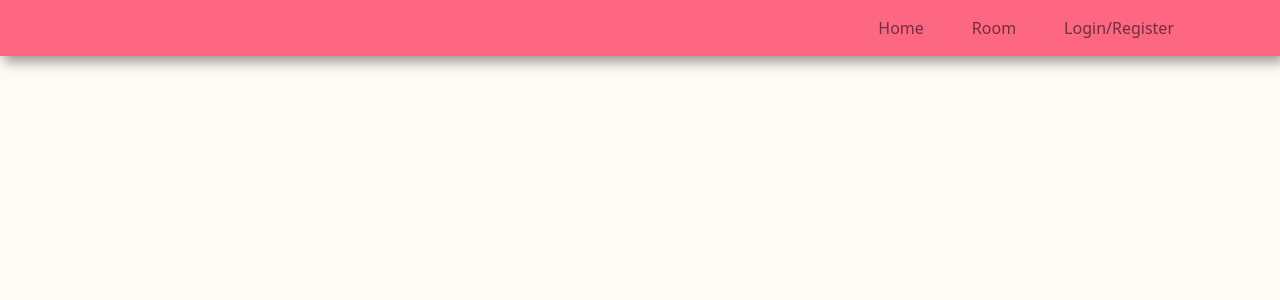
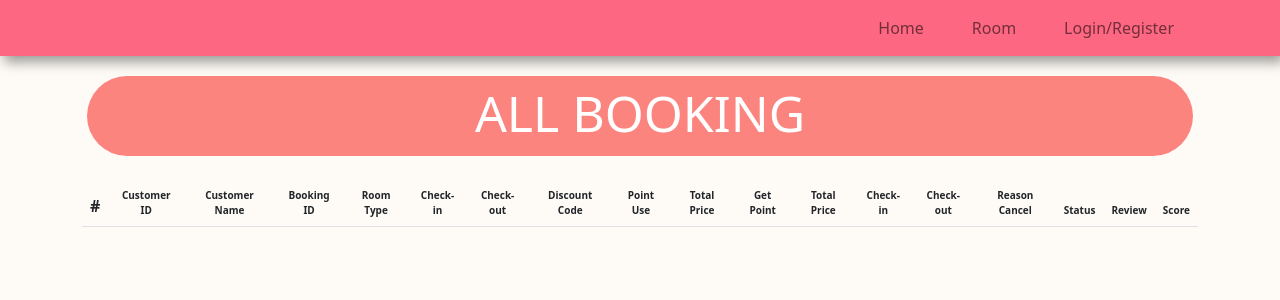
Before and after one commit to nightkuzan/nornmai_resort_fe, a React (Create React App) app: page /admin in a window 1280 px wide. Shown: the top 300 px of the page. Built offline with nearby package versions, Linux system fonts and the light colour scheme.

Commit message:
create AdminAllBooking and modify HisComp and css

```diff
--- a/src/App.css
+++ b/src/App.css
@@ -181,3 +181,7 @@ a.navbar-brand {
   background-color: rgb(144, 230, 183) !important;
   width: fit-content !important;
 }
+
+.t-size{
+  font-size: 10px;
+}
--- a/src/App.js
+++ b/src/App.js
@@ -18,6 +18,7 @@ import StaffEditComponent from './components/AdminComponents/StaffEditComponent'
 import StaffAddComponent from './components/AdminComponents/StaffAddComponent';
 import RoomAdminComponent from './components/AdminComponents/RoomAdminComponent';
 import BookingInfoComponent from './components/AdminComponents/BookingInfoComponent';
+import AdminAllBooking from './components/AdminComponents/AdminAllBooking';
 
 class App extends Component {
   loginStorage = '';
@@ -99,6 +100,7 @@ class App extends Component {
             <Route path="/staff" element={<StaffComponent />} />
             <Route path="/staff-edit" element={<StaffEditComponent />} />
             <Route path="/staff-add" element={<StaffAddComponent />} />
+            <Route path="/admin" element={<AdminAllBooking />} />
           </Routes>
         </BrowserRouter>
       </div>
--- /dev/null
+++ b/src/components/AdminComponents/AdminAllBooking.js
@@ -0,0 +1,72 @@
+import React, { Component } from 'react'
+
+export default class AdminAllBooking extends Component{
+    render(){
+        return(
+            <div className='container'>
+                <div className='header-his'>
+                    <header>ALL BOOKING</header>
+                </div>
+                <br/>
+                <table className="table">
+                    <thead>
+                        <tr>
+                            <th scope="col">#</th>
+                            <th scope="col" style={{ textAlign: "center" }} className='t-size' >
+                                Customer ID
+                            </th>
+                            <th scope="col" style={{ textAlign: "center" }} className='t-size'>
+                                Customer Name
+                            </th>
+                            <th scope="col" style={{ textAlign: "center" }} className='t-size'>
+                                Booking ID
+                            </th>
+                            <th scope="col" style={{ textAlign: "center" }} className='t-size'>
+                                Room Type
+                            </th>
+                            <th scope="col" style={{ textAlign: "center" }} className='t-size'>
+                                Check-in
+                            </th>
+                            <th scope="col" style={{ textAlign: "center" }} className='t-size'>
+                                Check-out
+                            </th>
+                            <th scope="col" style={{ textAlign: "center" }} className='t-size'>
+                                Discount Code
+                            </th>
+                            <th scope="col" style={{ textAlign: "center" }} className='t-size'>
+                                Point Use
+                            </th>
+                            <th scope="col" style={{ textAlign: "center" }} className='t-size'>
+                                Total Price
+                            </th>
+                            <th scope="col" style={{ textAlign: "center" }} className='t-size'>
+                                Get Point
+                            </th>
+                            <th scope="col" style={{ textAlign: "center" }} className='t-size'>
+                                Total Price
+                            </th>
+                            <th scope="col" style={{ textAlign: "center" }} className='t-size'>
+                                Check-in
+                            </th>
+                            <th scope="col" style={{ textAlign: "center" }} className='t-size'>
+                                Check-out
+                            </th>
+                            <th scope="col" style={{ textAlign: "center" }} className='t-size'>
+                                Reason Cancel
+                            </th>
+                            <th scope="col" style={{ textAlign: "center" }} className='t-size'>
+                                Status
+                            </th>
+                            <th scope="col" style={{ textAlign: "center" }} className='t-size'>
+                                Review
+                            </th>
+                            <th scope="col" style={{ textAlign: "center" }} className='t-size'>
+                                Score
+                            </th>
+                        </tr>
+                    </thead>
+                </table>
+            </div>
+        )
+    }
+}
--- a/src/components/HistoryComponent.js
+++ b/src/components/HistoryComponent.js
@@ -15,8 +15,8 @@ export default class HistoryComponent extends Component{
 
     componentDidMount() {
         this.loginStorage = JSON.parse(localStorage.getItem('login'));
-        this.setState({ 'userId': <div className="column-g">User ID : {this.loginStorage.ctUserId}</div> });
-        this.setState({ 'memberType': <div className="column-g">Member Type : {this.loginStorage.mbTypeName}</div> })
+        this.setState({ 'userId': <span className="column-g">User ID : {this.loginStorage.ctUserId}</span> });
+        this.setState({ 'memberType': <span className="column-g">Member Type : {this.loginStorage.mbTypeName}</span> })
         const requestOptions = {
             method: 'GET',
             headers: { 'Content-Type': 'application/json' }
@@ -25,7 +25,7 @@ export default class HistoryComponent extends Component{
         fetch('http://localhost:3001/history?userid='+ this.loginStorage.ctUserId, requestOptions)
         .then(response => response.json())
         .then(data => {
-            this.setState({ 'memberPoint': <div className="column-g">Member Point : {data.ctPoint}</div> })
+            this.setState({ 'memberPoint': <span className="column-g">Member Point : {data.ctPoint}</span> })
         })
         .catch(error => {
         console.error('There was an error!', error);
@@ -38,12 +38,58 @@ export default class HistoryComponent extends Component{
                 <div className='header-his'>
                     <header>HISTORY</header>
                 </div>
-                <hr className='hr-line'></hr>
-                <div className='ht-info'>
-                    {this.state.userId}
-                    {this.state.memberType}
-                    {this.state.memberPoint}
+                <hr/>
+                <div className='row'>
+                    <div className='col-12'>
+                        {this.state.userId}
+                        {this.state.memberType}
+                        {this.state.memberPoint}
+                    </div>
                 </div>
+                <br/>
+                <table className="table">
+                    <thead>
+                        <tr>
+                            <th scope="col">#</th>
+                            <th scope="col" style={{ textAlign: "center" }}>
+                                Booking ID
+                            </th>
+                            <th scope="col" style={{ textAlign: "center" }}>
+                                Room Type
+                            </th>
+                            <th scope="col" style={{ textAlign: "center" }}>
+                                Check-in
+                            </th>
+                            <th scope="col" style={{ textAlign: "center" }}>
+                                Floor
+                            </th>
+                            <th scope="col" style={{ textAlign: "center" }}>
+                                Check-out
+                            </th>
+                            <th scope="col" style={{ textAlign: "center" }}>
+                                Discount Code
+                            </th>
+                            <th scope="col" style={{ textAlign: "center" }}>
+                                Point Use
+                            </th>
+                            <th scope="col" style={{ textAlign: "center" }}>
+                                Total Price
+                            </th>
+                            <th scope="col" style={{ textAlign: "center" }}>
+                                Get Point
+                            </th>
+                            <th scope="col" style={{ textAlign: "center" }}>
+                                Reason
+                            </th>
+                            <th scope="col" style={{ textAlign: "center" }}>
+                                Status
+                            </th>
+                            <th scope="col" style={{ textAlign: "center" }}>
+                                Cancel/Review
+                            </th>
+                        </tr>
+                    </thead>
+                </table>
             </div>
         )
     }
--- a/src/components/css/history.css
+++ b/src/components/css/history.css
@@ -2,31 +2,29 @@
     text-align: center;
     height: 80px;
     font-size: 50px;
-    margin-left: 120px;
-    margin-right: 120px;
+    margin-left: 5px;
+    margin-right: 5px;
     background-color: #FC847E;
     border-radius: 2em;
     color: white;
+    margin-top: 20px;
+}
+
+/* .hr-line{
+    border-top: 5px solid black;
+    margin-right: 5px;
+
+} */
+
+.column-g {
+    border-radius: 25px;
+    background-color:#FC847E;
+    margin-right: 10px;
+    margin-bottom: 10px;
+    padding-top: 5px;
+    padding-bottom: 5px;
+    padding-left: 10px;
+    padding-right: 10px;
+    color: white;
 
 }
-
-.hr-line{
-    border-top: 1px solid black;
-    margin-left: 120px;
-    margin-right: 120px;
-    margin-top: 20px;
-
-}
-
-.column-g {
-    float: left;
-    padding: 10px;
-    border-radius: 2em;
-    margin-left: 120px;
-    text-align: center;
-    font-size: 12px;
-    color: white;
-    background-color: #FC847E;
-    margin-top: 10px;
-
-  }
```
